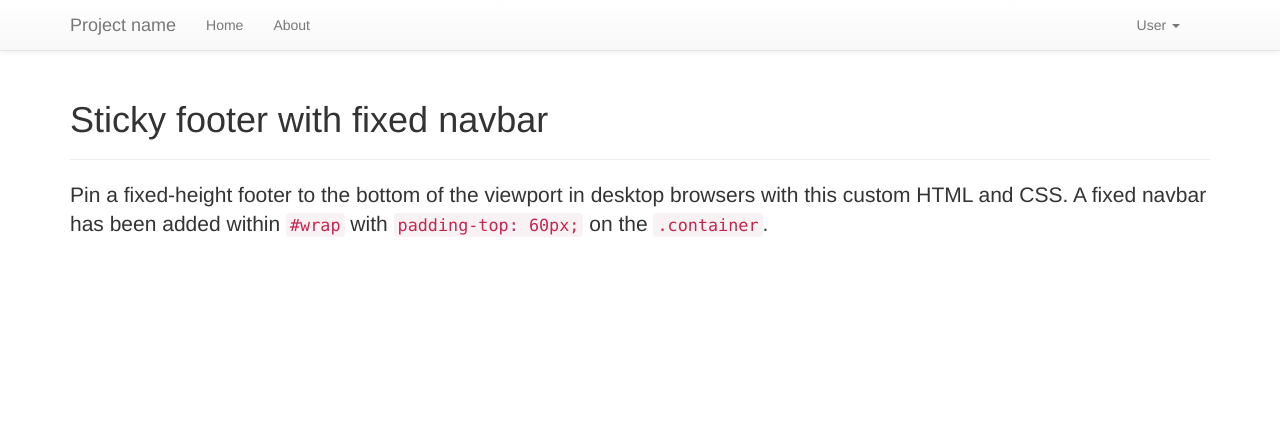
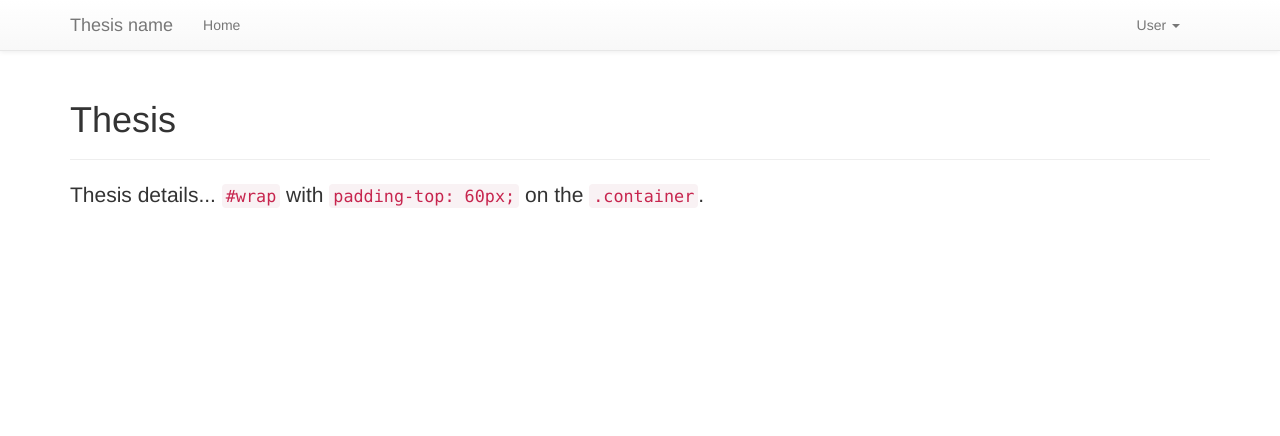
Before and after one commit to m-nathani/python-flask-boilerplate, a Flask app: page / in a window 1280 px wide. Shown: the top 436 px of the page. Run offline with Flask 2, Linux system fonts and the light colour scheme; some libraries are stand-ins or nearby versions.

Commit message:
remove about.
Signed-off-by: murtaza <murtaza.nathani@tenpearls.com>

```diff
--- a/app/controllers/pages.py
+++ b/app/controllers/pages.py
@@ -12,11 +12,6 @@ blueprint = Blueprint('pages', __name__)
 @blueprint.route('/')
 def home():
     return render_template('pages/placeholder.home.html')
-
-
-@blueprint.route('/about')
-def about():
-    return render_template('pages/placeholder.about.html')
 
 
 @blueprint.route('/login')
--- a/app/templates/layouts/main.html
+++ b/app/templates/layouts/main.html
@@ -48,12 +48,11 @@
             <span class="icon-bar"></span>
             <span class="icon-bar"></span>
           </button>
-          <a class="navbar-brand" href="/">Project name</a>
+          <a class="navbar-brand" href="/">Thesis name</a>
         </div>
         <div class="collapse navbar-collapse">
           <ul class="nav navbar-nav">
             <li><a href="/">Home</a></li>
-            <li><a href="/about">About</a></li>
           </ul>
           <ul class="nav navbar-nav pull-right">
             <li class="dropdown">
--- a/app/templates/pages/placeholder.home.html
+++ b/app/templates/pages/placeholder.home.html
@@ -3,8 +3,8 @@
 {% block content %}
 
 <div class="page-header">
-  <h1>Sticky footer with fixed navbar</h1>
+  <h1>Thesis <Header></Header></h1>
 </div>
-<p class="lead">Pin a fixed-height footer to the bottom of the viewport in desktop browsers with this custom HTML and CSS. A fixed navbar has been added within <code>#wrap</code> with <code>padding-top: 60px;</code> on the <code>.container</code>.</p>
+<p class="lead">Thesis details... <code>#wrap</code> with <code>padding-top: 60px;</code> on the <code>.container</code>.</p>
 
 {% endblock %}
```
Also changed, not shown: app/templates/pages/placeholder.about.html (deleted, +0 -14 lines).
